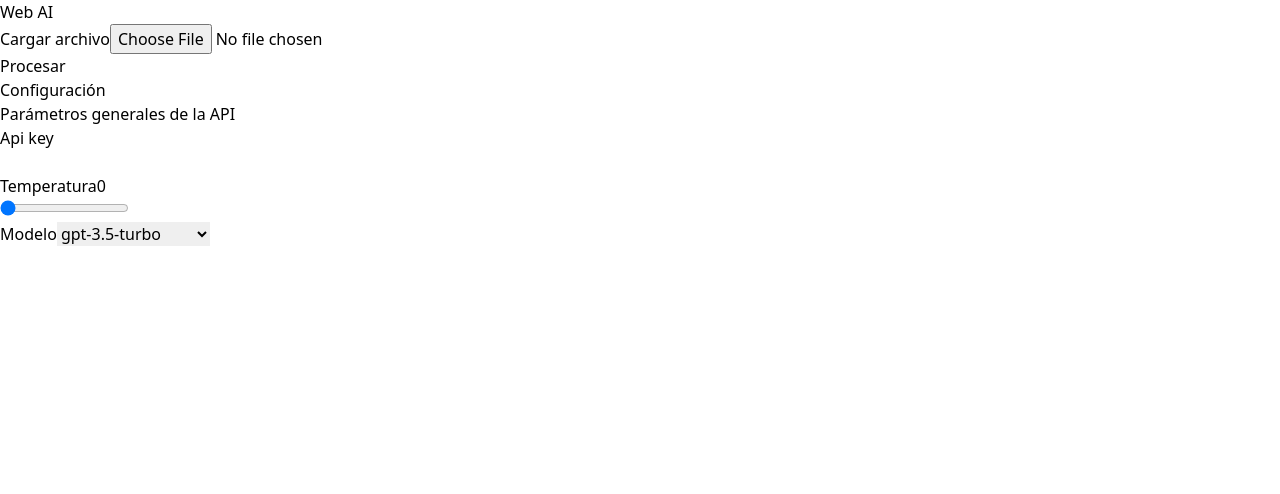
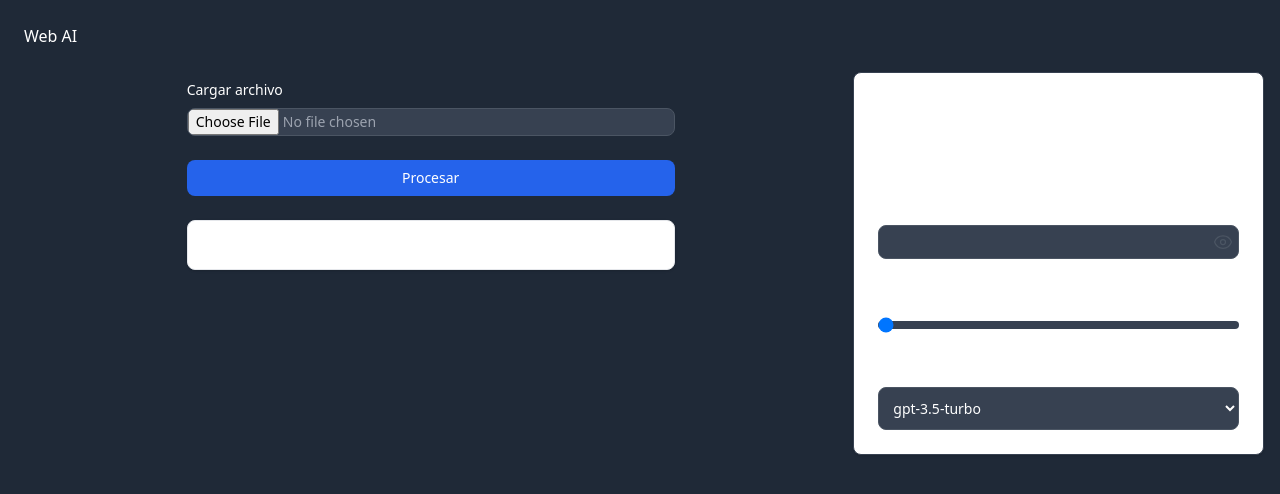
Before and after one commit to torrescereno/web-ai, a Next.js app: page / in a window 1280 px wide. Shown: the top 494 px of the page. Built offline with nearby package versions, Linux system fonts and the light colour scheme.

Commit message:
Add config

```diff
--- /dev/null
+++ b/postcss.config.js
@@ -0,0 +1,6 @@
+module.exports = {
+  plugins: {
+    tailwindcss: {},
+    autoprefixer: {},
+  },
+}
--- /dev/null
+++ b/tailwind.config.js
@@ -0,0 +1,10 @@
+/** @type {import('tailwindcss').Config} */
+module.exports = {
+  content: [
+    "./src/**/*.{js,ts,jsx,tsx}",
+  ],
+  theme: {
+    extend: {},
+  },
+  plugins: [],
+}
```
Also changed, not shown: 1 other file (tests, documents, lock files or other folders).
